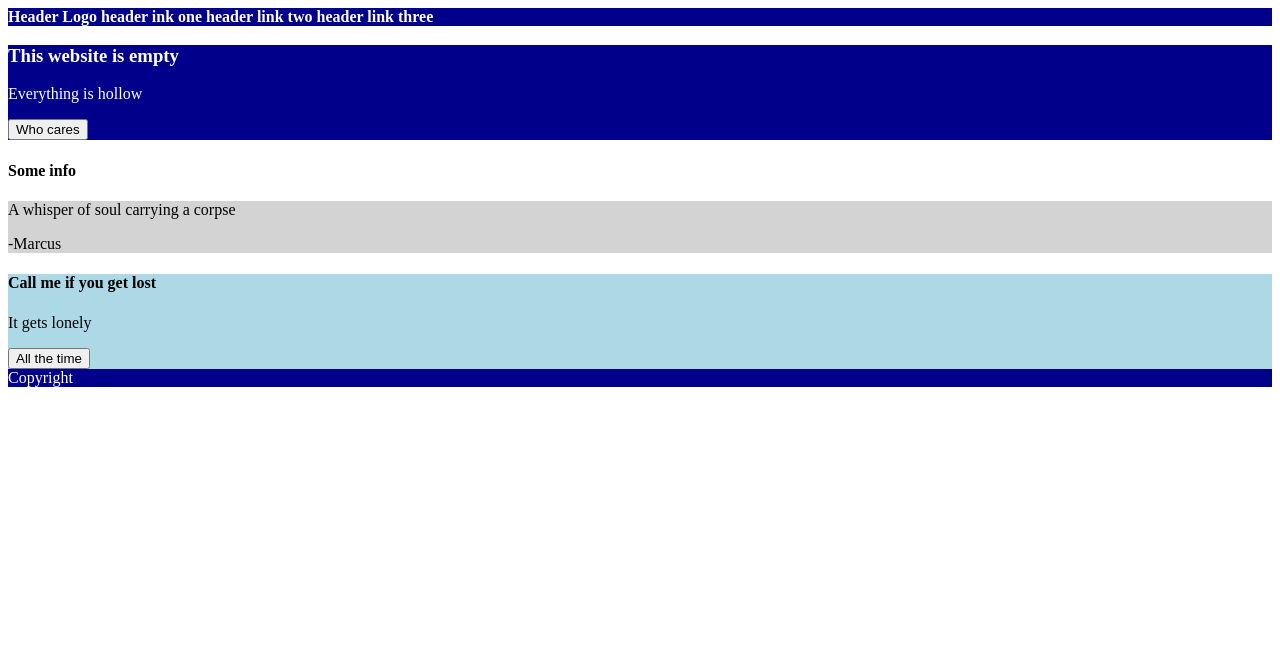
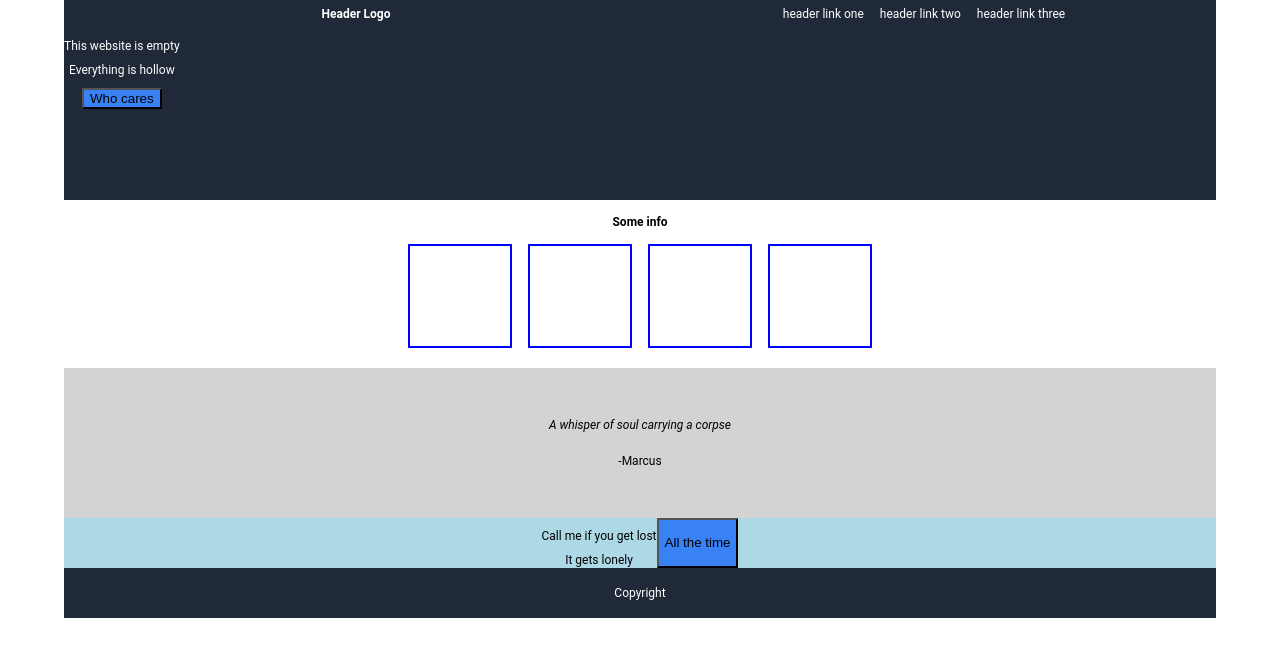
Before and after one commit to JRueda-227/landing-recipes, a plain HTML site: page index.html in a window 1280 px wide. Drawn offline with Linux system fonts and the light colour scheme.

Commit message:
Restructure everything.
Create squares, give height to boxes. Add body details in css. Clean up html.

```diff
--- a/index.html
+++ b/index.html
@@ -8,29 +8,45 @@
 
     <body>
         <div class="container">
-            <div class="header">Header Logo
-                <a href="">header ink one</a>
+            <div class="hero">
+                <div class="header">
+                    <div class="logo">Header Logo</div>
+                    <div class="links">
+                        <a href="">header link one</a>
                         <a href="">header link two</a>
                         <a href="">header link three</a>
                     </div>
-            <div class="content">
+                </div>
                 <div class="block-one">
-                    <h3>This website is empty</h3>
+                    <div class="text">
+                        <p>This website is empty</p>
                         <p>Everything is hollow</p>
                         <button>Who cares</button>
                     </div>
+                    <img>
+                </div>
+            </div>
             <div class="block-two">
                 <h4>Some info</h4>
+                <div class="info">
+                    <div class="item one"></div>
+                    <div class="item two"></div>
+                    <div class="item three"></div>
+                    <div class="item four"></div>
+                </div>
             </div>
             <div class="block-three">
+                <div class="quote">
                     <p>A whisper of soul carrying a corpse</p>
+                </div>
                 <p>-Marcus</p>
             </div>
             <div class="block-four">
-                    <h4>Call me if you get lost</h4>
+                <div class="text">
+                    <p>Call me if you get lost<p>
                     <p>It gets lonely</p>
+                </div>
                 <button>All the time</button>
-                </div>
             </div>
             <div class="footer">Copyright</div>
         </div>
--- a/style.css
+++ b/style.css
@@ -1,15 +1,44 @@
 body {
+    margin: 0 auto;
+    padding: 0;
+    line-height: 1;
+    font-size: 12px;
+    font-family: 'Roboto', sans-serif;
+    display: flex;
+    justify-content: center;
+    text-align: center;
 }
 
 .container {
+    width: 90%;
+}
+
+.hero {
+    color: white;
+    background-color: #1f2937;
     display: flex;
     flex-direction: column;
+    height: 200px;
+}
+.header {
+    display: flex;
+    justify-content: center;
+    align-items: center;
+    padding: 8px;
 }
 
-.header {
-    color: white;
+.logo {
     font-weight: bold;
-    background-color: darkblue;
+    display: flex;
+    justify-content: center;
+    flex: 1;
+}
+
+.links {
+    display: flex;
+    justify-content: center;
+    gap: 16px;
+    flex: 1;
 }
 
 a {
@@ -17,24 +46,63 @@ a {
     color: white;
 }
 
-.content {
-
+.block-one {
+    display: flex;
 }
 
-.block-one {
-    color: white;
-    background-color: darkblue;
+button {
+    background-color: #3882f6 ;
+    flex-grow: 0;
+}
+
+.block-two {
+    display: flex;
+    flex-direction: column;
+    justify-content: center;
+    align-items: center;
+    margin-bottom: 20px;
+}
+
+.info {
+    display: flex;
+    justify-content: center;
+    gap: 16px;
+}
+
+.item {
+    width: 100px;
+    height: 100px;
+    background-color: white;
+    border: 2px solid blue;
 }
 
 .block-three {
     background-color: lightgray;
+    height: 150px;
+    display: flex;
+    flex-direction: column;
+    justify-content: center;
+}
+.quote {
+    font-style: italic;
+    flex-wrap: wrap;
 }
 
 .block-four {
     background-color: lightblue;
+    height: 50px;
+    display: flex;
+    justify-content: center;
+}
+
+button {s
 }
 
 .footer {
     color: white;
-    background-color: darkblue;
+    background-color: #1f2937;
+    height: 50px;
+    display: flex;
+    justify-content: center;
+    align-items: center;
 }
```
Lines whose indentation alone changed are shown as unchanged.
